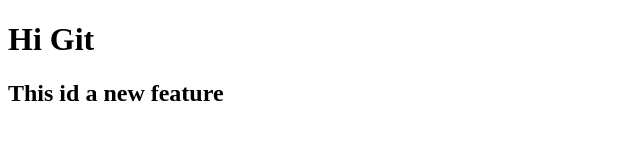
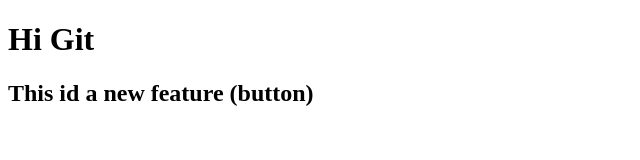
Before and after one commit to aniketbiradar-official/localrepo, a plain HTML site: page index.html in a window 1280 px wide. Shown: the whole page, without its empty margins (0-640 px from the left). Drawn offline with Linux system fonts and the light colour scheme.

```diff
--- a/index.html
+++ b/index.html
@@ -7,6 +7,6 @@
 </head>
 <body>
     <h1>Hi Git</h1>
-    <h2>This id a new feature</h2>
+    <h2>This id a new feature (button)</h2>
 </body>
 </html>
```
